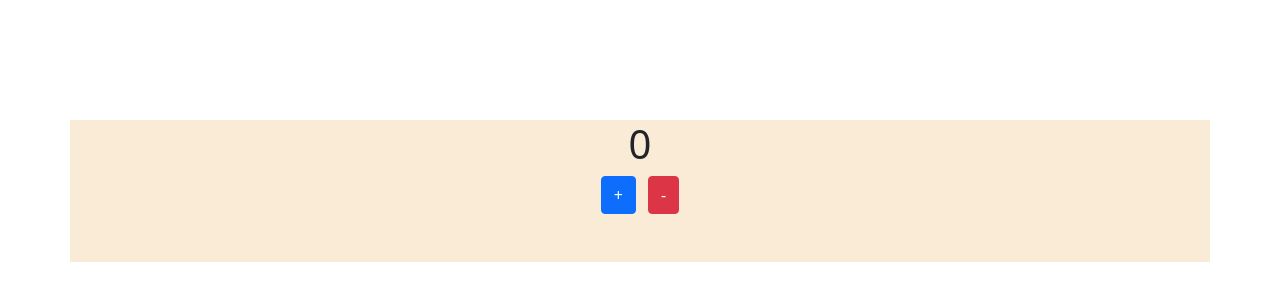
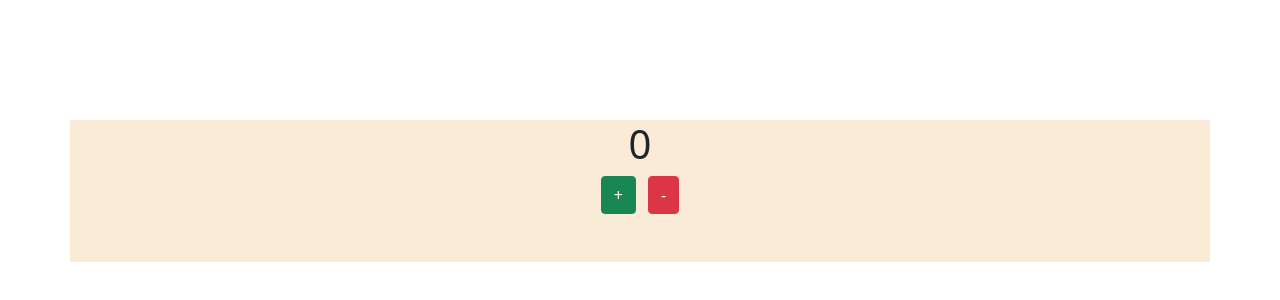
Before and after one commit to kamrul-dev/dom-conceptual, a plain HTML site: page index.html in a window 1280 px wide. Shown: the part 80-380 px from the top of the page. Drawn offline with nearby package versions, Linux system fonts and the light colour scheme.

Commit message:
btn color updated

```diff
--- a/index.html
+++ b/index.html
@@ -22,7 +22,7 @@
 <body>
     <div class="container text-center">
         <h1 class="text-center mt-5" id="count">0</h1>
-        <button onclick="add()" id="add" class="btn btn-primary add mr-2 mb-5"> + </button>
+        <button onclick="add()" id="add" class="btn btn-success add mr-2 mb-5"> + </button>
         <button onclick="minus()" id="minus" class="btn btn-danger minus ms-2 mb-5"> - </button>
     </div>
     <script src="js/app.js"></script>
```
